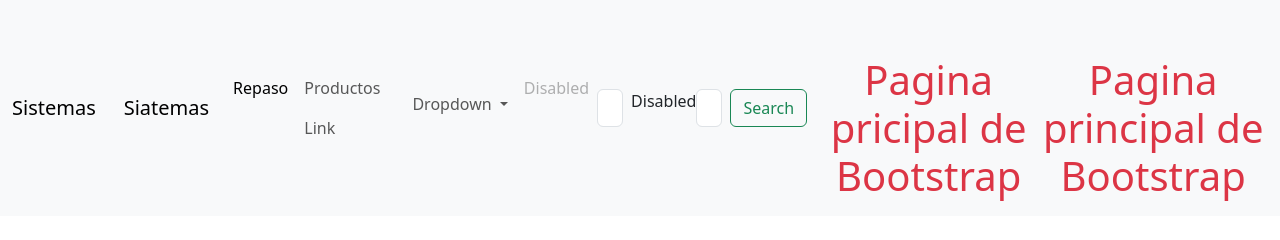
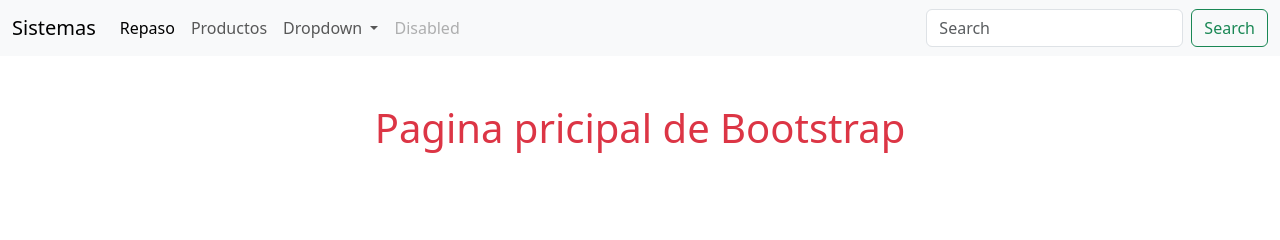
Before and after one commit to camilujan12/Tarea-flexbox, a plain HTML site: page 03_boostrap/index.html in a window 1280 px wide. Drawn offline with nearby package versions, Linux system fonts and the light colour scheme.

Commit message:
tarea 01 -flexbox

```diff
--- a/03_boostrap/index.html
+++ b/03_boostrap/index.html
@@ -15,11 +15,7 @@
   <div class="container-fluid">
     <a class="navbar-brand" href="#">Sistemas</a>
 
-    <nav class="navbar navbar-expand-lg bg-light">
-  <div class="container-fluid">
-    <a class="navbar-brand" href="#">Siatemas</a>
-
-    <button class="navbar-toggler" type="button" data-bs-toggle="collapse" data-bs-target="#navbarSupportedContent" aria-controls="navbarSupportedContent" aria-expanded="false" aria-label="Toggle navigation">
+ <button class="navbar-toggler" type="button" data-bs-toggle="collapse" data-bs-target="#navbarSupportedContent" aria-controls="navbarSupportedContent" aria-expanded="false" aria-label="Toggle navigation">
       <span class="navbar-toggler-icon"></span>
     </button>
     <div class="collapse navbar-collapse" id="navbarSupportedContent">
@@ -29,8 +25,7 @@
         </li>
         <li class="nav-item">
  <a class="nav-link" href="productos.html">Productos</a>
- <a class="nav-link" href="#">Link
-        </li>
+      </li>
         <li class="nav-item dropdown">
           <a class="nav-link dropdown-toggle" href="#" role="button" data-bs-toggle="dropdown" aria-expanded="false">
             Dropdown
@@ -43,19 +38,11 @@
           </ul>
         </li>
         <li class="nav-item">
-
-          <a class="nav-link disabled" aria-disabled="true">Disabled</a>
-        </li>
-      </ul>
-      <form class="d-flex" role="search">
-        <input class="form-control me-2" type="search" placeholder="Search" aria-label="Search"/>
-
-          <a class="nav-link disabled">Disabled</a>
+      <a class="nav-link disabled" aria-disabled="true">Disabled</a>
         </li>
       </ul>
       <form class="d-flex" role="search">
         <input class="form-control me-2" type="search" placeholder="Search" aria-label="Search">
-
         <button class="btn btn-outline-success" type="submit">Search</button>
       </form>
     </div>
@@ -64,11 +51,9 @@
 
 <h1 class="text-center mt-5 text-danger">Pagina pricipal de Bootstrap</h1>
 <!--INTEGRAMOS EL JS DE BOOTSTRAP-->
-<script src="https://cdn.jsdelivr.net/npm/bootstrap@5.3.7/dist/js/bootstrap.bundle.min.js" integrity="sha384-ndDqU0Gzau9qJ1lfW4pNLlhNTkCfHzAVBReH9diLvGRem5+R9g2FzA8ZGN954O5Q" crossorigin="anonymous"></script>
+<script src="https://cdn.jsdelivr.net/npm/bootstrap@5.3.7/dist/js/bootstrap.bundle.min.js" integrity="sha384-ndDqU0Gzau9qJ1lfW4pNLlhNTkCfHzAVBReH9diLvGRem5+R9g2FzA8ZGN954O5Q" crossorigin="anonymous">
+
+</script>
 </body>
 
-<h1 class="text-center mt-5 text-danger">Pagina principal de Bootstrap</h1>
-<!--Integramos el JS de bootstrap-->
-<script src="https://cdn.jsdelivr.net/npm/bootstrap@5.3.7/dist/js/bootstrap.bundle.min.js" integrity="sha384-ndDqU0Gzau9qJ1lfW4pNLlhNTkCfHzAVBReH9diLvGRem5+R9g2FzA8ZGN954O5Q" crossorigin="anonymous"></script>
-<body>
-<html>
+</html>
```
Also changed, not shown: 03_boostrap/productos.html (+1 -1 lines), 03_boostrap/repaso.html (+5 -10 lines), 03_boostrap/lavandina.jpg.jpg (renamed from 03_boostrap/tarea/lavandina.jpg.jpg), 03_boostrap/tarea/tarea.txt (added).
